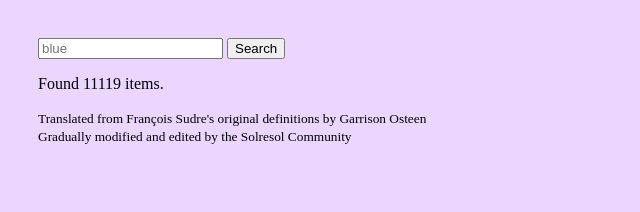
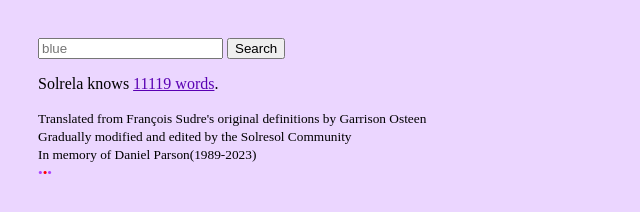
Before and after one commit to barionleg/eosolrelabits, a plain HTML site: page index.html in a window 1280 px wide. Shown: the whole page, without its empty margins (0-640 px from the left). Drawn offline with Linux system fonts and the light colour scheme.

Commit message:
Added in memoriam

```diff
--- a/index.html
+++ b/index.html
@@ -1,5 +1,6 @@
 <!DOCTYPE html>
 <html>
+<meta charset="utf-8">
 <head>
 	<meta charset="utf-8"/>
 	<title>Solresol Translator</title>
@@ -12,11 +13,14 @@
 	<ul id="result"></ul>
 	<p id='summary'></p>
 	<p><small>Translated from François Sudre's original definitions by Garrison Osteen<br />
-Gradually modified and edited by the Solresol Community</small></p>
+Gradually modified and edited by the Solresol Community<br />
+In memory of Daniel Parson(1989-2023)<br />
+<span style='color:#a4f'>&bull;</span><span style='color:#f00'>&bull;</span><span style='color:#a4f'>&bull;</span></small></p>
 </body>
 <script type="text/javascript">
 	'use strict'
 	// Parse dictionary
+	let source = "https://docs.google.com/spreadsheets/d/1WiikP_O8Uw_aKL5uKmKgA4ULIgcLLiLeCI4oeKQUEOs"
 	let count = 0
 	let data = {sr: {}, en:{}};
 	dict.split('\n').forEach((value) => {
@@ -34,7 +38,7 @@ Gradually modified and edited by the Solresol Community</small></p>
 			}
 		})
 	})
-	document.getElementById("summary").innerHTML = `Found ${count} items.`
+	document.getElementById("summary").innerHTML = `Solrela knows <a href='${source}' target='_blank'>${count} words</a>.`
 	console.log(data)
 	// Connect interface
 	document.getElementById("search").addEventListener("keyup", (event) =>{
@@ -64,6 +68,7 @@ Gradually modified and edited by the Solresol Community</small></p>
 
 <style>
 	body { background-color: #ebd6ff; padding: 30px}
+	body a { color: #5900b3; }
 </style>
 
 </html>
```
Also changed, not shown: media/sidosi_logo_2017.png (added).
